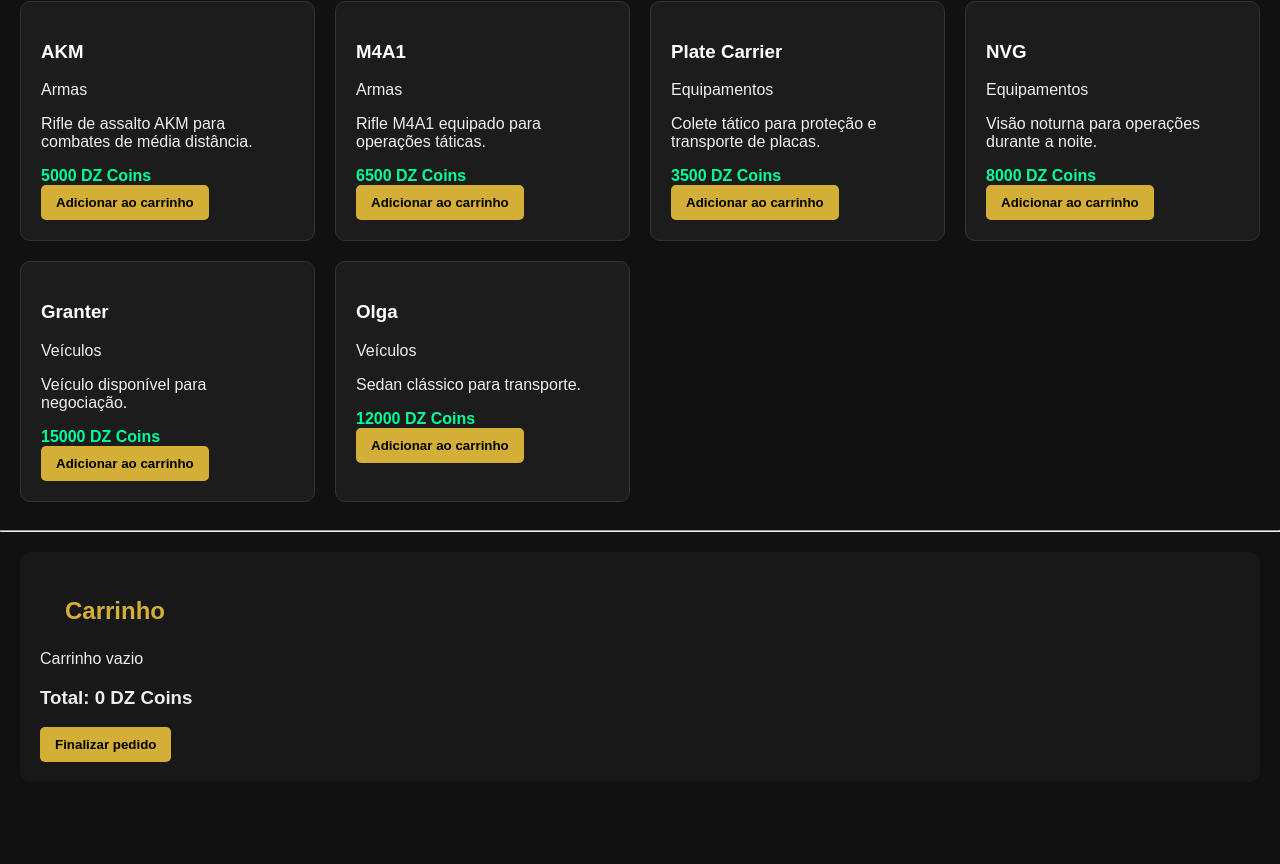
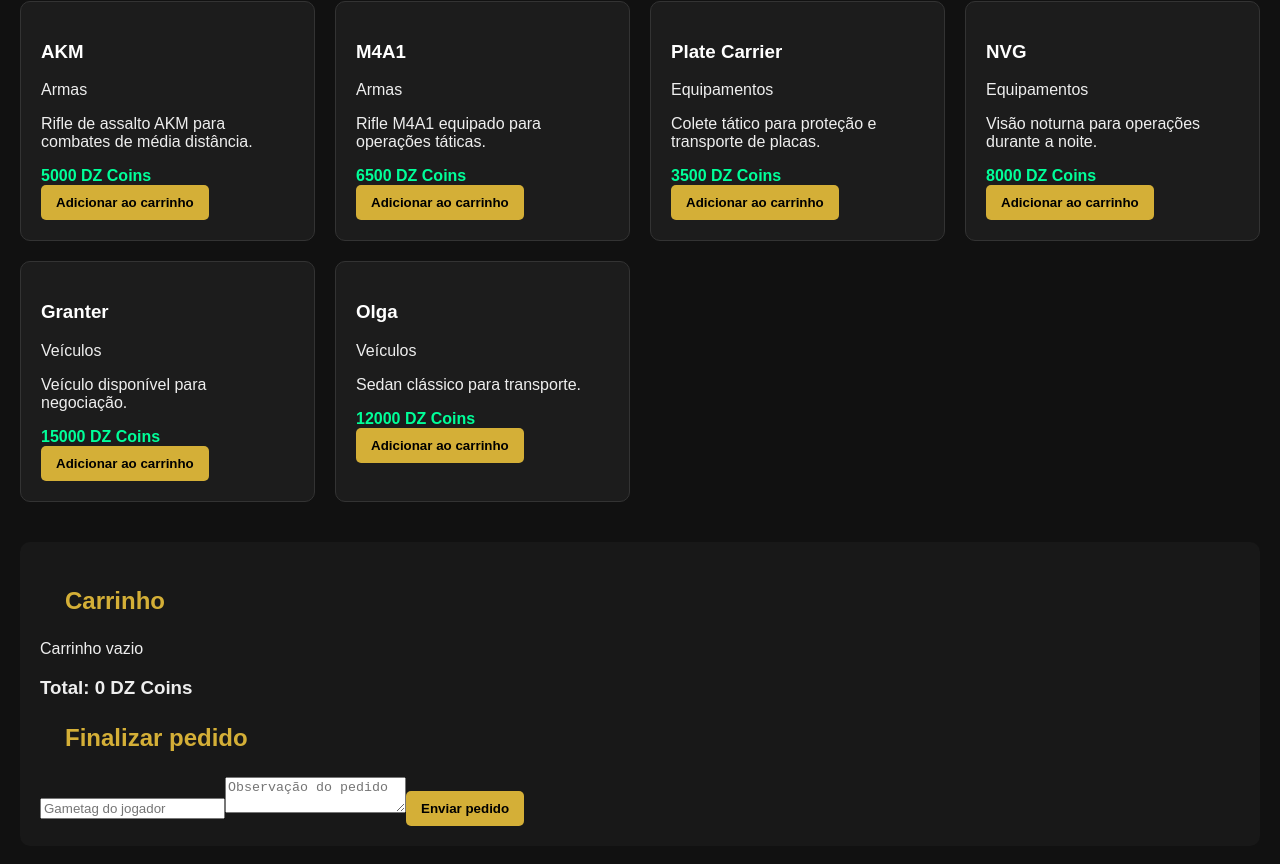
Before and after one commit to testejogo535598-tech/Distrito-Zero, a React (Vite) app: page / in a window 1280 px wide. Shown: the part 254-1118 px from the top of the page. Before the commit the page ends 1056 px from the top, so only its background shows below. Built offline with nearby package versions, Linux system fonts and the light colour scheme.

Commit message:
Update main.jsx

```diff
--- a/src/main.jsx
+++ b/src/main.jsx
@@ -5,6 +5,9 @@ import "./style.css";
 
 function App() {
   const [carrinho, setCarrinho] = useState([]);
+  const [gametag, setGametag] = useState("");
+  const [observacao, setObservacao] = useState("");
+  const [pedidoEnviado, setPedidoEnviado] = useState(false);
 
   function adicionar(produto) {
     setCarrinho([...carrinho, produto]);
@@ -14,6 +17,10 @@ function App() {
     (soma, item) => soma + item.preco,
     0
   );
+
+  function enviarPedido() {
+    setPedidoEnviado(true);
+  }
 
   return (
     <div>
@@ -28,9 +35,7 @@ function App() {
         {produtos.map((produto) => (
           <div className="card" key={produto.id}>
             <h3>{produto.nome}</h3>
-
             <p>{produto.categoria}</p>
-
             <p>{produto.descricao}</p>
 
             <strong className="preco">
@@ -45,8 +50,6 @@ function App() {
           </div>
         ))}
       </div>
-
-      <hr />
 
       <div className="carrinho">
         <h2>Carrinho</h2>
@@ -63,9 +66,31 @@ function App() {
 
         <h3>Total: {total} DZ Coins</h3>
 
-        <button>
-          Finalizar pedido
+        <h2>Finalizar pedido</h2>
+
+        <input
+          placeholder="Gametag do jogador"
+          value={gametag}
+          onChange={(e) => setGametag(e.target.value)}
+        />
+
+        <textarea
+          placeholder="Observação do pedido"
+          value={observacao}
+          onChange={(e) => setObservacao(e.target.value)}
+        />
+
+        <button onClick={enviarPedido}>
+          Enviar pedido
         </button>
+
+        {pedidoEnviado && (
+          <div>
+            <h3>Pedido enviado ✅</h3>
+            <p>Status: Aguardando pagamento</p>
+          </div>
+        )}
+
       </div>
     </div>
   );
```
